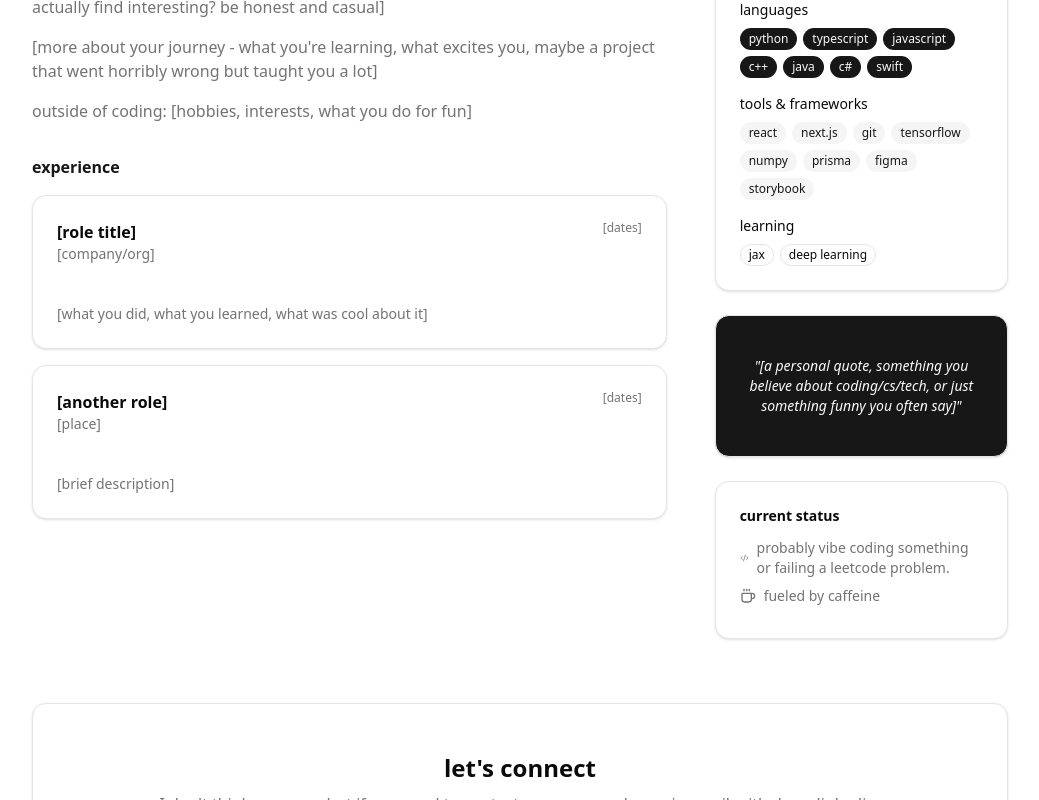
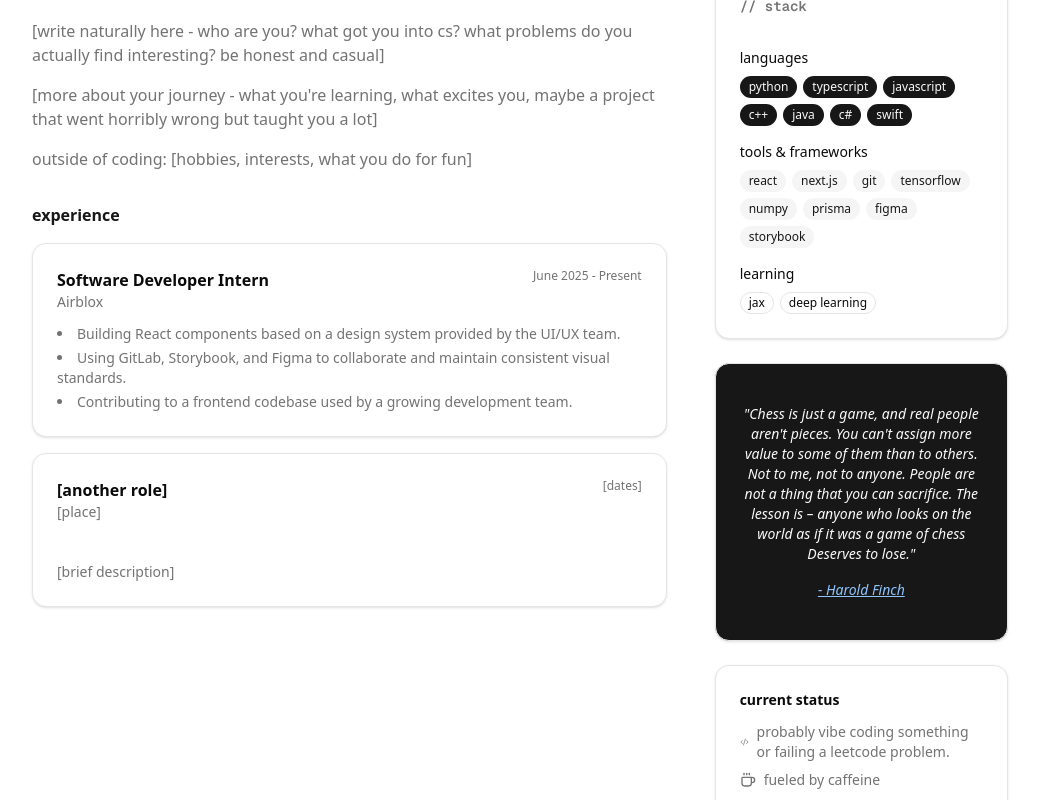
Before and after one commit to enesdemirelus/enes-demirel-website, a Next.js app: page / in a window 1280 px wide. Shown: the part 1484-2284 px from the top of the page, without its empty margins (120-1159 px from the left). Built offline with nearby package versions, Linux system fonts and the light colour scheme.

Commit message:
new stuff

```diff
--- a/app/page.tsx
+++ b/app/page.tsx
@@ -120,7 +120,7 @@ export default function Home() {
                   </a>
                 </p>
                 <p>
-                  &gt; working: se intern @{" "}
+                  &gt; working: swe intern @{" "}
                   <a
                     href="https://www.airblox.com/"
                     target="_blank"
@@ -161,6 +161,10 @@ export default function Home() {
             <h2 className="text-2xl font-bold mb-2">projects</h2>
             <p className="text-muted-foreground">
               stuff i've built and still working on.
+              <br />
+              <br />
+              note: some of the projects will open a youtube video because i
+              dont want to pay for hosting anymore.
             </p>
           </div>
 
@@ -297,22 +301,35 @@ export default function Home() {
             <div className="space-y-4">
               <h3 className="font-semibold">experience</h3>
 
-              <Card>
-                <CardHeader className="pb-2">
+              <Card className="gap-0">
+                <CardHeader className="pb-0">
                   <div className="flex justify-between items-start">
                     <div>
-                      <CardTitle className="text-base">[role title]</CardTitle>
-                      <CardDescription>[company/org]</CardDescription>
+                      <CardTitle className="text-base">
+                        Software Developer Intern
+                      </CardTitle>
+                      <CardDescription>Airblox</CardDescription>
                     </div>
                     <span className="text-xs text-muted-foreground">
-                      [dates]
+                      June 2025 - Present
                     </span>
                   </div>
                 </CardHeader>
-                <CardContent>
-                  <p className="text-sm text-muted-foreground">
-                    [what you did, what you learned, what was cool about it]
-                  </p>
+                <CardContent className="pt-1">
+                  <ul className="text-sm text-muted-foreground list-disc list-inside space-y-1">
+                    <li>
+                      Building React components based on a design system
+                      provided by the UI/UX team.
+                    </li>
+                    <li>
+                      Using GitLab, Storybook, and Figma to collaborate and
+                      maintain consistent visual standards.
+                    </li>
+                    <li>
+                      Contributing to a frontend codebase used by a growing
+                      development team.
+                    </li>
+                  </ul>
                 </CardContent>
               </Card>
 
@@ -388,8 +405,19 @@ export default function Home() {
             <Card className="bg-primary text-primary-foreground">
               <CardContent className="py-4 text-center">
                 <p className="text-sm italic">
-                  "[a personal quote, something you believe about
-                  coding/cs/tech, or just something funny you often say]"
+                  "Chess is just a game, and real people aren't pieces. You
+                  can't assign more value to some of them than to others. Not to
+                  me, not to anyone. People are not a thing that you can
+                  sacrifice. The lesson is – anyone who looks on the world as if
+                  it was a game of chess Deserves to lose."
+                </p>
+                <p className="text-sm italic mt-4">
+                  <a
+                    href="https://www.youtube.com/watch?v=YkYAoOjm27U"
+                    className="text-blue-300 hover:text-blue-200 underline transition-colors"
+                  >
+                    - Harold Finch
+                  </a>
                 </p>
               </CardContent>
             </Card>
```
